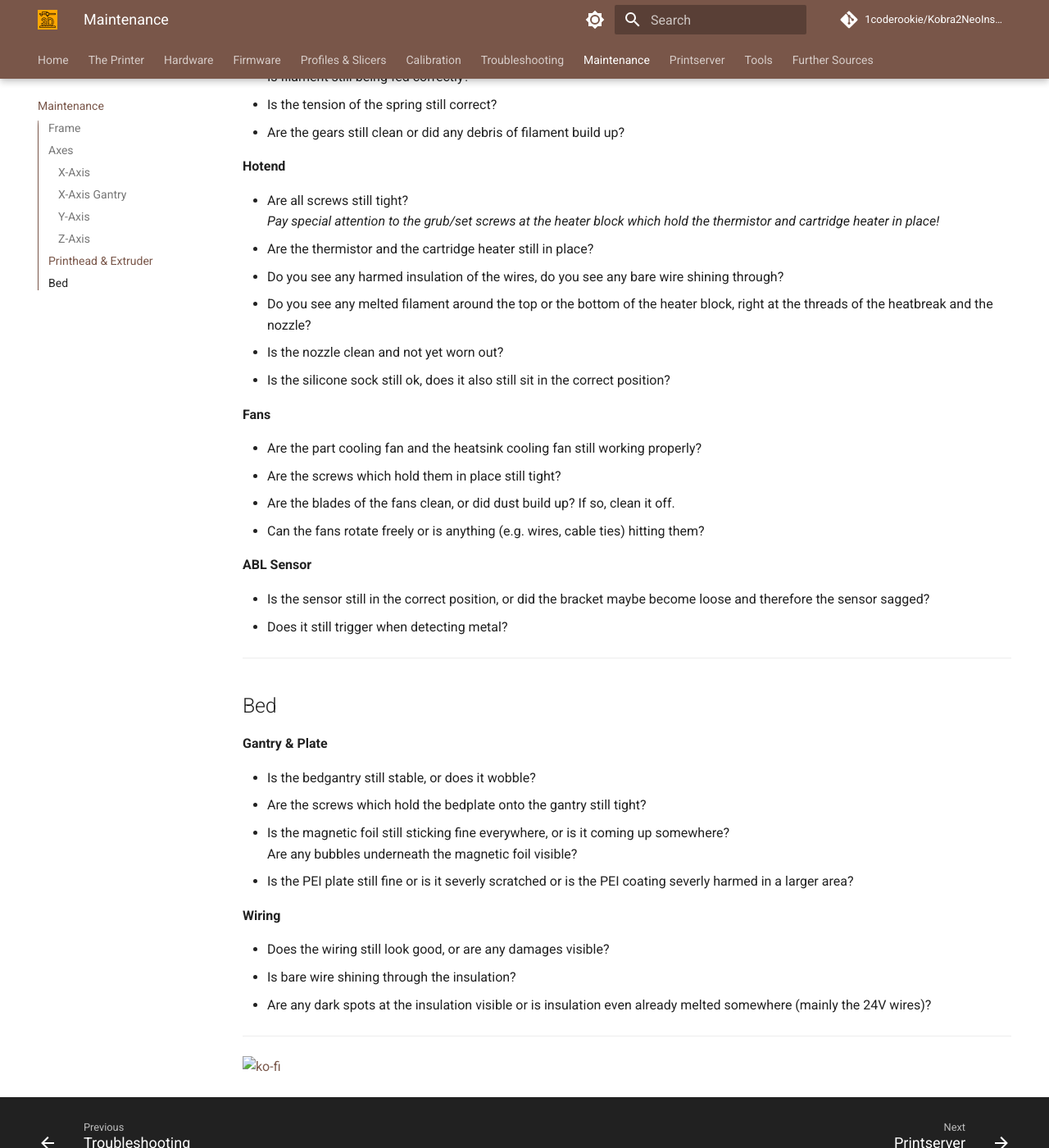
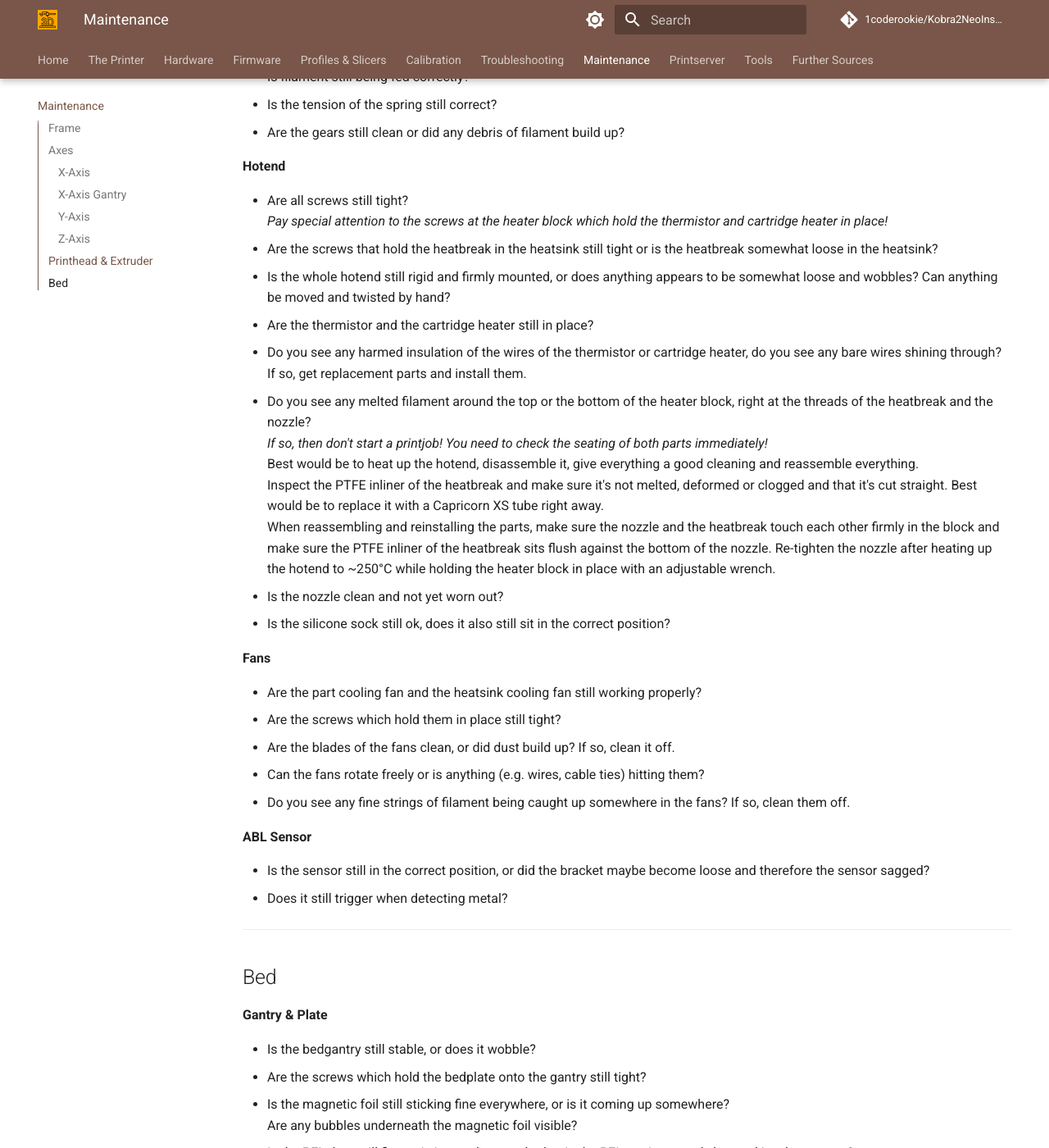
Before and after one commit to 1coderookie/Kobra2NeoInsights, an MkDocs documentation site: the page built from docs/maintenance.md, in a window 1280 px wide and 1400 px high, scrolled down 5669 px. Shown: the whole window at 82% size. Built offline with MkDocs 1.6.1 and Material for MkDocs 9.7.7, drawn with Linux system fonts in a browser that asks for light colours; comment, search, counter and statistics services are not loaded; some of the changed text lies outside the part shown.

Commit message:
Update maintenance.md

```diff
--- a/docs/maintenance.md
+++ b/docs/maintenance.md
@@ -189,10 +189,17 @@ Also check if the part cooling fan as well as the heatsink cooling fan still wor
 **Hotend**
 
 - Are all screws still tight?
-  *Pay special attention to the grub/set screws at the heater block which hold the thermistor and cartridge heater in place!*
+  *Pay special attention to the screws at the heater block which hold the thermistor and cartridge heater in place!*
+- Are the screws that hold the heatbreak in the heatsink still tight or is the heatbreak somewhat loose in the heatsink?
+- Is the whole hotend still rigid and firmly mounted, or does anything appears to be somewhat loose and wobbles? Can anything be moved and twisted by hand?
 - Are the thermistor and the cartridge heater still in place?
-- Do you see any harmed insulation of the wires, do you see any bare wire shining through?
+- Do you see any harmed insulation of the wires of the thermistor or cartridge heater, do you see any bare wires shining through?
+  If so, get replacement parts and install them.
 - Do you see any melted filament around the top or the bottom of the heater block, right at the threads of the heatbreak and the nozzle?
+  *If so, then don't start a printjob! You need to check the seating of both parts immediately!*
+  Best would be to heat up the hotend, disassemble it, give everything a good cleaning and reassemble everything.
+  Inspect the PTFE inliner of the heatbreak and make sure it's not melted, deformed or clogged and that it's cut straight. Best would be to replace it with a Capricorn XS tube right away.
+  When reassembling and reinstalling the parts, make sure the nozzle and the heatbreak touch each other firmly in the block and make sure the PTFE inliner of the heatbreak sits flush against the bottom of the nozzle. Re-tighten the nozzle after heating up the hotend to ~250°C while holding the heater block in place with an adjustable wrench.
 - Is the nozzle clean and not yet worn out?
 - Is the silicone sock still ok, does it also still sit in the correct position?
 
@@ -202,6 +209,7 @@ Also check if the part cooling fan as well as the heatsink cooling fan still wor
 - Are the screws which hold them in place still tight?
 - Are the blades of the fans clean, or did dust build up? If so, clean it off.
 - Can the fans rotate freely or is anything (e.g. wires, cable ties) hitting them?
+- Do you see any fine strings of filament being caught up somewhere in the fans? If so, clean them off.
 
 **ABL Sensor**
 
```
Also changed, not shown: other parts of docs/maintenance.md (+2 -2 lines).
